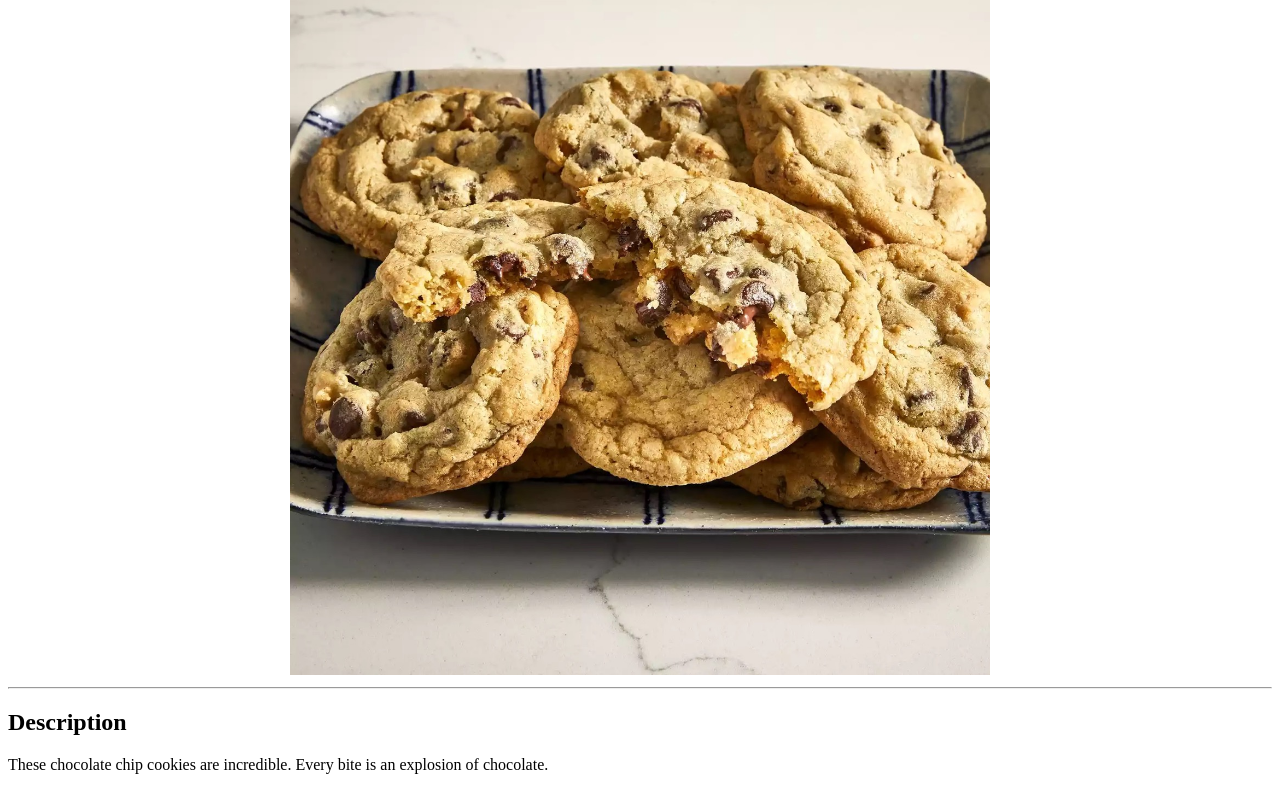
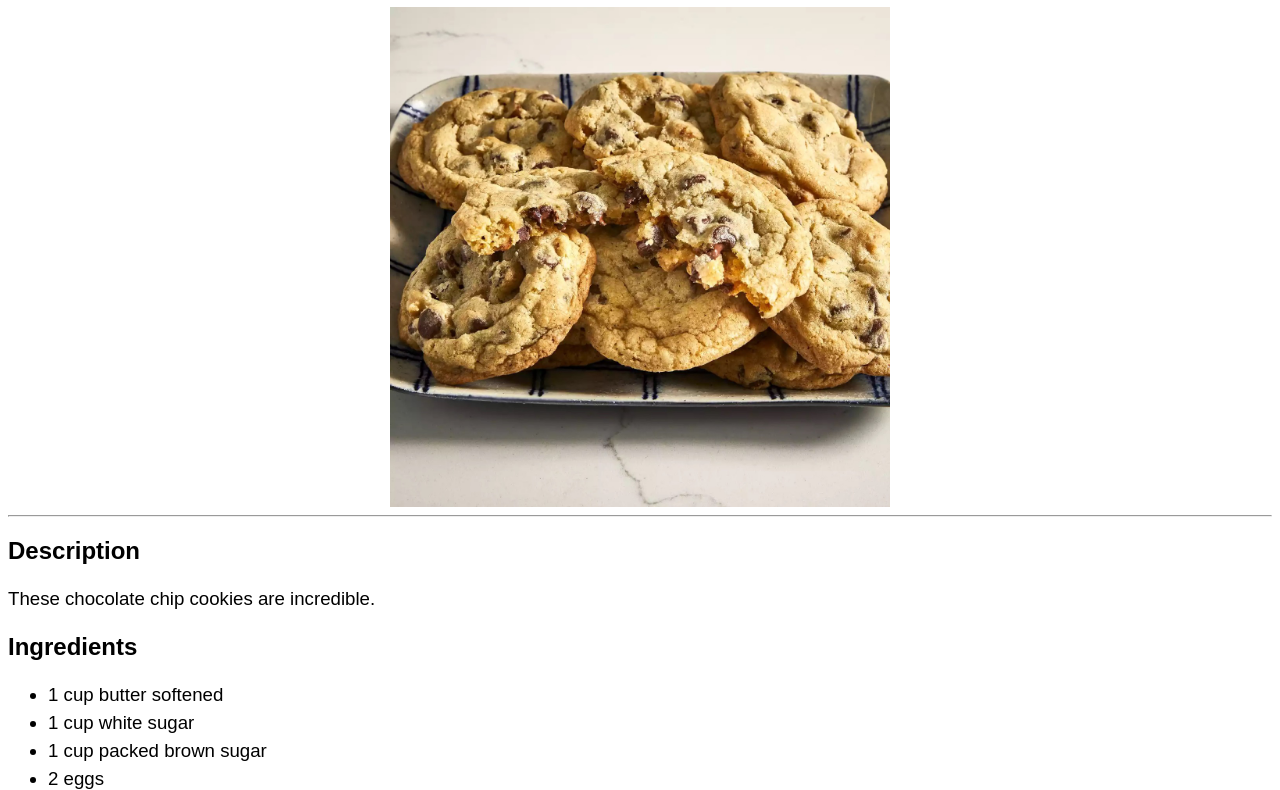
Before and after one commit to HDdev8/odin-recipes, a plain HTML site: page recipes/chocolatechipcookies.html in a window 1280 px wide. Shown: the part 105-895 px from the top of the page. Drawn offline with Linux system fonts and the light colour scheme.

Commit message:
Implement external stylesheet and basic CSS

```diff
--- a/recipes/chocolatechipcookies.html
+++ b/recipes/chocolatechipcookies.html
@@ -3,23 +3,19 @@
   <head>
     <meta charset="UTF-8" />
     <title>Chocolate Chip Cookies</title>
+    <link rel="stylesheet" href="../styles.css" />
   </head>
   <body>
+    <div class="drop-menu"><a href="../index.html">Homepage</a></div>
     <h1>Chocolate Chip Cookies</h1>
-    <center>
-      <img
-        src="../images/chocolatechip.jpeg"
-        alt="chocolate chip cookies"
-        width="700"
-        height="700"
-      />
-    </center>
+    <img
+      src="../images/chocolatechip.jpeg"
+      alt="chocolate chip cookies"
+      class="final-image"
+    />
     <hr />
     <h2>Description</h2>
-    <p>
-      These chocolate chip cookies are incredible. Every bite is an explosion of
-      chocolate.
-    </p>
+    <p>These chocolate chip cookies are incredible.</p>
     <h2>Ingredients</h2>
     <ul>
       <li>1 cup butter softened</li>
--- /dev/null
+++ b/styles.css
@@ -0,0 +1,35 @@
+body {
+  font-family: Arial, Helvetica, sans-serif;
+}
+
+li {
+  font-size: 14pt;
+  line-break: auto;
+  word-spacing: normal;
+  line-height: 150%;
+}
+p {
+  font-size: 14pt;
+  line-break: auto;
+  word-spacing: normal;
+  line-height: 150%;
+}
+
+.final-image {
+  margin-left: auto;
+  display: block;
+  margin-right: auto;
+  height: 500px;
+  width: auto;
+}
+
+div {
+  border: gray;
+  border-style: solid;
+  height: auto;
+  width: 205px;
+  margin: 5px;
+}
+.drop-menu {
+  position: relative;
+}
```
Also changed, not shown: index.html (+17 -5 lines), recipes/blueberrymuffins.html (+10 -19 lines), recipes/pancakes.html (+4 -13 lines), images/guy.jpg (added).
